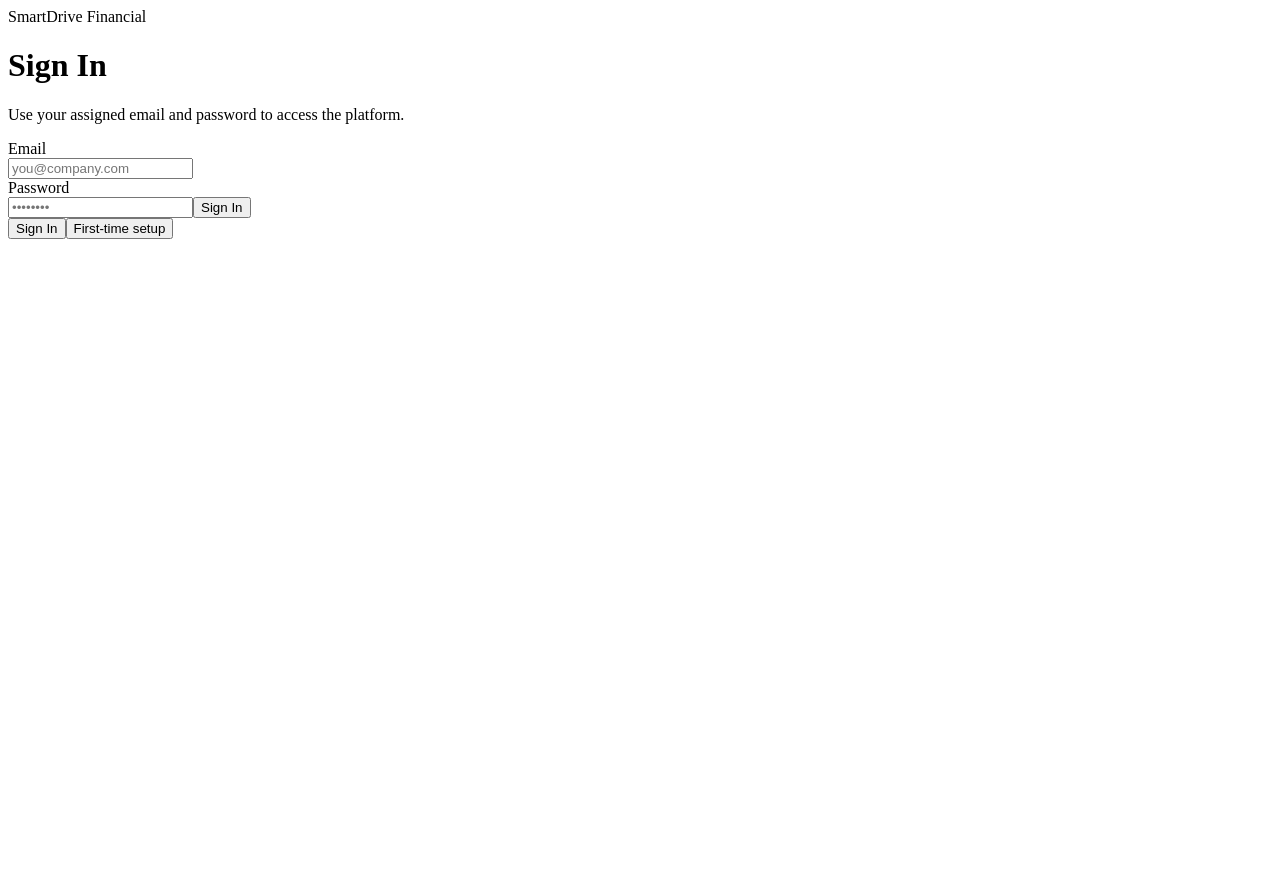
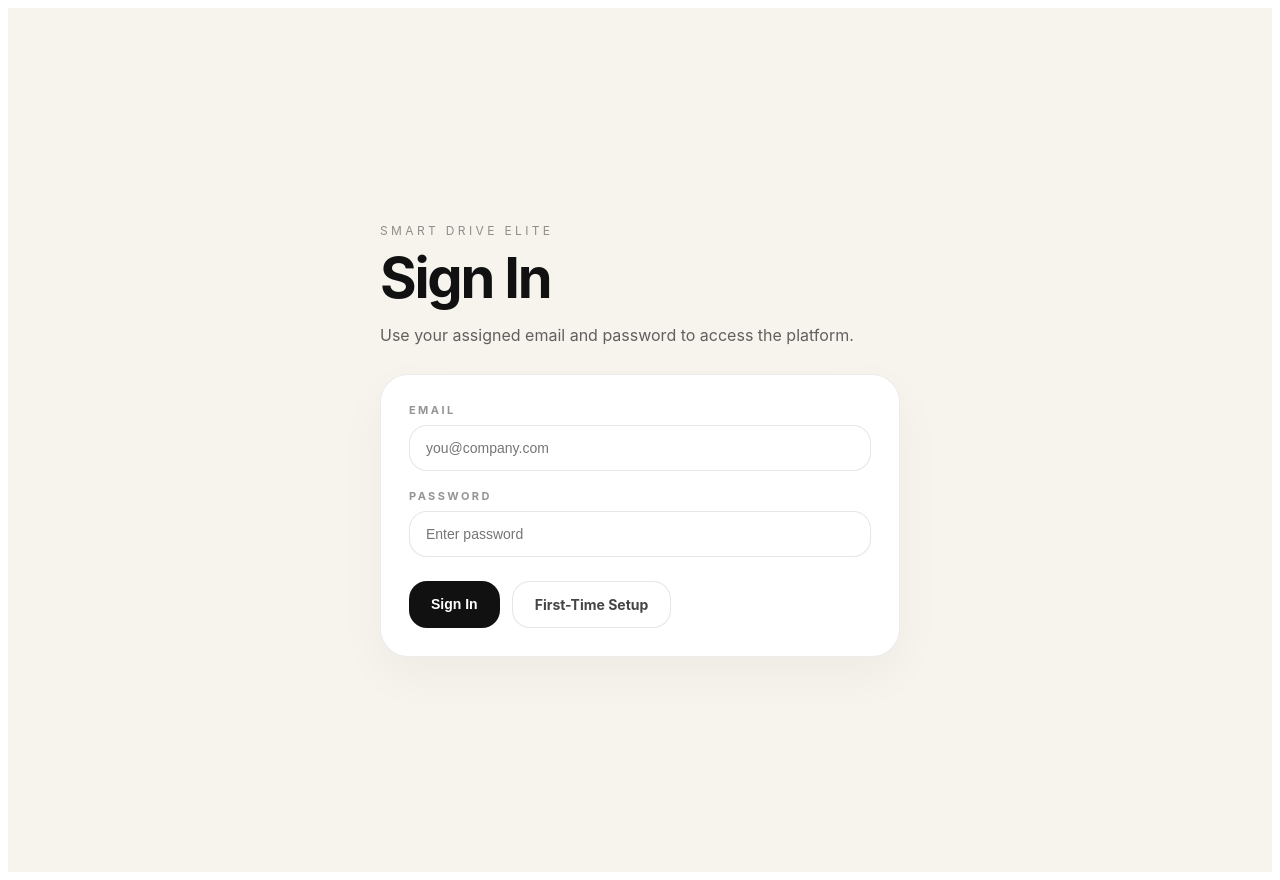
Before and after one commit to dliber13/smart-drive, a Next.js app: page /login in a window 1280 px wide. Before the commit the page ends 800 px from the top, so only its background shows below. Built offline with nearby package versions, Linux system fonts and the light colour scheme; no server answers.

Commit message:
Update page.tsx

```diff
--- a/app/login/page.tsx
+++ b/app/login/page.tsx
@@ -1,169 +1,248 @@
 "use client"
 
-import { useEffect, useState } from "react"
+import { CSSProperties, FormEvent, useState } from "react"
 
 export default function LoginPage() {
-  const [mode, setMode] = useState<"login" | "bootstrap">("login")
-  const [fullName, setFullName] = useState("")
   const [email, setEmail] = useState("")
   const [password, setPassword] = useState("")
+  const [loading, setLoading] = useState(false)
   const [message, setMessage] = useState("")
-  const [submitting, setSubmitting] = useState(false)
+  const [messageType, setMessageType] = useState<"success" | "error" | "info">(
+    "info"
+  )
 
-  useEffect(() => {
-    fetch("/api/auth/me", { cache: "no-store" }).then(async (res) => {
-      if (res.ok) {
-        const data = await res.json()
-        if (data?.user?.role === "ADMIN") {
-          window.location.href = "/admin"
-        } else {
-          window.location.href = "/dealer"
-        }
-      }
-    })
-  }, [])
-
-  async function handleSubmit(e: React.FormEvent) {
-    e.preventDefault()
-    setSubmitting(true)
+  async function handleSubmit(event: FormEvent<HTMLFormElement>) {
+    event.preventDefault()
+    setLoading(true)
     setMessage("")
 
-    const endpoint =
-      mode === "bootstrap" ? "/api/auth/bootstrap" : "/api/auth/login"
-
-    const payload =
-      mode === "bootstrap"
-        ? { fullName, email, password }
-        : { email, password }
-
     try {
-      const res = await fetch(endpoint, {
+      const response = await fetch("/api/auth/login", {
         method: "POST",
-        headers: { "Content-Type": "application/json" },
-        body: JSON.stringify(payload),
+        headers: {
+          "Content-Type": "application/json",
+        },
+        body: JSON.stringify({
+          email,
+          password,
+        }),
       })
 
-      const data = await res.json()
+      const data = await response.json().catch(() => null)
 
-      if (!res.ok) {
-        setMessage(data?.error || "Request failed")
+      if (!response.ok) {
+        setMessageType("error")
+        setMessage(data?.message || "Sign in failed")
         return
       }
 
-      if (mode === "bootstrap" || data?.user?.role === "ADMIN") {
-        window.location.href = "/admin"
-      } else {
-        window.location.href = "/dealer"
+      setMessageType("success")
+      setMessage("Sign in successful")
+
+      if (data?.redirectTo) {
+        window.location.href = data.redirectTo
+        return
       }
+
+      window.location.href = "/controller"
     } catch (error) {
       console.error(error)
-      setMessage("Request failed")
+      setMessageType("error")
+      setMessage("Something went wrong during sign in")
     } finally {
-      setSubmitting(false)
+      setLoading(false)
     }
   }
 
   return (
-    <main className="min-h-screen bg-[#f7f4ee] px-6 py-12 text-[#111111]">
-      <div className="mx-auto max-w-md rounded-[32px] border border-black/8 bg-white p-8 shadow-[0_20px_60px_rgba(0,0,0,0.06)]">
-        <div className="mb-8">
-          <div className="text-[12px] uppercase tracking-[0.28em] text-black/40">
-            SmartDrive Financial
-          </div>
-          <h1 className="mt-3 text-[42px] font-semibold leading-none tracking-[-0.05em]">
-            {mode === "bootstrap" ? "Create Admin" : "Sign In"}
-          </h1>
-          <p className="mt-3 text-[16px] leading-7 text-black/60">
-            {mode === "bootstrap"
-              ? "Set up the first administrator account for the platform."
-              : "Use your assigned email and password to access the platform."}
+    <main style={styles.page}>
+      <div style={styles.shell}>
+        <div style={styles.brandBlock}>
+          <div style={styles.kicker}>Smart Drive Elite</div>
+          <h1 style={styles.title}>Sign In</h1>
+          <p style={styles.subtitle}>
+            Use your assigned email and password to access the platform.
           </p>
         </div>
 
-        <form onSubmit={handleSubmit} className="space-y-5">
-          {mode === "bootstrap" && (
-            <label className="block">
-              <div className="mb-3 text-[12px] uppercase tracking-[0.28em] text-black/38">
-                Full Name
+        <section style={styles.card}>
+          {message ? (
+            <div
+              style={{
+                ...styles.message,
+                ...(messageType === "success"
+                  ? styles.messageSuccess
+                  : messageType === "error"
+                  ? styles.messageError
+                  : styles.messageInfo),
+              }}
+            >
+              {message}
             </div>
-              <input
-                value={fullName}
-                onChange={(e) => setFullName(e.target.value)}
-                className="w-full rounded-[20px] border border-black/10 bg-white px-5 py-4 outline-none"
-                placeholder="Admin Name"
-              />
-            </label>
-          )}
+          ) : null}
 
-          <label className="block">
-            <div className="mb-3 text-[12px] uppercase tracking-[0.28em] text-black/38">
-              Email
-            </div>
+          <form onSubmit={handleSubmit} style={styles.form}>
+            <label style={styles.labelWrap}>
+              <div style={styles.label}>Email</div>
               <input
                 type="email"
                 value={email}
                 onChange={(e) => setEmail(e.target.value)}
-              className="w-full rounded-[20px] border border-black/10 bg-white px-5 py-4 outline-none"
                 placeholder="you@company.com"
+                style={styles.input}
+                autoComplete="email"
               />
             </label>
 
-          <label className="block">
-            <div className="mb-3 text-[12px] uppercase tracking-[0.28em] text-black/38">
-              Password
-            </div>
+            <label style={styles.labelWrap}>
+              <div style={styles.label}>Password</div>
               <input
                 type="password"
                 value={password}
                 onChange={(e) => setPassword(e.target.value)}
-              className="w-full rounded-[20px] border border-black/10 bg-white px-5 py-4 outline-none"
-              placeholder="••••••••"
+                placeholder="Enter password"
+                style={styles.input}
+                autoComplete="current-password"
               />
             </label>
 
-          <button
-            type="submit"
-            disabled={submitting}
-            className="w-full rounded-[20px] bg-[#111111] px-6 py-4 text-[16px] font-semibold text-white disabled:opacity-60"
-          >
-            {submitting
-              ? "Please wait..."
-              : mode === "bootstrap"
-              ? "Create Admin"
-              : "Sign In"}
-          </button>
-        </form>
-
-        {message && (
-          <div className="mt-5 rounded-[18px] border border-black/8 bg-[#fcfbf8] px-4 py-3 text-[14px] text-[#8a4a3d]">
-            {message}
-          </div>
-        )}
-
-        <div className="mt-6 flex items-center justify-between text-sm text-black/55">
-          <button
-            type="button"
-            onClick={() => {
-              setMode("login")
-              setMessage("")
-            }}
-            className="hover:text-black"
-          >
-            Sign In
+            <div style={styles.buttonRow}>
+              <button type="submit" disabled={loading} style={styles.primaryButton}>
+                {loading ? "Signing In..." : "Sign In"}
               </button>
 
-          <button
-            type="button"
-            onClick={() => {
-              setMode("bootstrap")
-              setMessage("")
-            }}
-            className="hover:text-black"
-          >
-            First-time setup
-          </button>
+              <a href="/admin" style={styles.secondaryButton}>
+                First-Time Setup
+              </a>
             </div>
+          </form>
+        </section>
       </div>
     </main>
   )
 }
+
+const styles: Record<string, CSSProperties> = {
+  page: {
+    minHeight: "100vh",
+    backgroundColor: "#f7f4ee",
+    color: "#111111",
+    fontFamily:
+      'Inter, ui-sans-serif, system-ui, -apple-system, BlinkMacSystemFont, "Segoe UI", sans-serif',
+    padding: "32px 20px",
+    display: "flex",
+    alignItems: "center",
+    justifyContent: "center",
+  },
+  shell: {
+    width: "100%",
+    maxWidth: "520px",
+  },
+  brandBlock: {
+    marginBottom: "24px",
+  },
+  kicker: {
+    fontSize: "12px",
+    textTransform: "uppercase",
+    letterSpacing: "0.28em",
+    color: "rgba(17,17,17,0.45)",
+    marginBottom: "12px",
+  },
+  title: {
+    margin: 0,
+    fontSize: "56px",
+    lineHeight: 1,
+    fontWeight: 700,
+    letterSpacing: "-0.04em",
+  },
+  subtitle: {
+    marginTop: "16px",
+    marginBottom: 0,
+    fontSize: "16px",
+    lineHeight: 1.7,
+    color: "rgba(17,17,17,0.65)",
+  },
+  card: {
+    backgroundColor: "#ffffff",
+    border: "1px solid rgba(17,17,17,0.08)",
+    borderRadius: "28px",
+    padding: "28px",
+    boxShadow: "0 18px 50px rgba(0,0,0,0.04)",
+  },
+  form: {
+    display: "flex",
+    flexDirection: "column",
+    gap: "18px",
+  },
+  labelWrap: {
+    display: "block",
+  },
+  label: {
+    marginBottom: "8px",
+    fontSize: "11px",
+    textTransform: "uppercase",
+    letterSpacing: "0.22em",
+    color: "rgba(17,17,17,0.45)",
+    fontWeight: 700,
+  },
+  input: {
+    width: "100%",
+    borderRadius: "18px",
+    border: "1px solid rgba(17,17,17,0.1)",
+    backgroundColor: "#ffffff",
+    padding: "14px 16px",
+    fontSize: "14px",
+    outline: "none",
+    boxSizing: "border-box",
+  },
+  buttonRow: {
+    display: "flex",
+    gap: "12px",
+    flexWrap: "wrap",
+    marginTop: "6px",
+  },
+  primaryButton: {
+    borderRadius: "18px",
+    border: "none",
+    backgroundColor: "#111111",
+    padding: "14px 22px",
+    fontSize: "14px",
+    fontWeight: 700,
+    color: "#ffffff",
+    cursor: "pointer",
+  },
+  secondaryButton: {
+    borderRadius: "18px",
+    border: "1px solid rgba(17,17,17,0.1)",
+    backgroundColor: "#ffffff",
+    padding: "14px 22px",
+    fontSize: "14px",
+    fontWeight: 700,
+    color: "rgba(17,17,17,0.78)",
+    textDecoration: "none",
+    display: "inline-flex",
+    alignItems: "center",
+  },
+  message: {
+    marginBottom: "18px",
+    borderRadius: "18px",
+    border: "1px solid rgba(17,17,17,0.1)",
+    padding: "14px 16px",
+    fontSize: "14px",
+  },
+  messageSuccess: {
+    backgroundColor: "#eefaf1",
+    borderColor: "#b7e3c2",
+    color: "#1f7a37",
+  },
+  messageError: {
+    backgroundColor: "#fff1f1",
+    borderColor: "#efc0c0",
+    color: "#b42318",
+  },
+  messageInfo: {
+    backgroundColor: "#ffffff",
+    borderColor: "rgba(17,17,17,0.1)",
+    color: "rgba(17,17,17,0.75)",
+  },
+}
```
Lines whose indentation alone changed are shown as unchanged.
